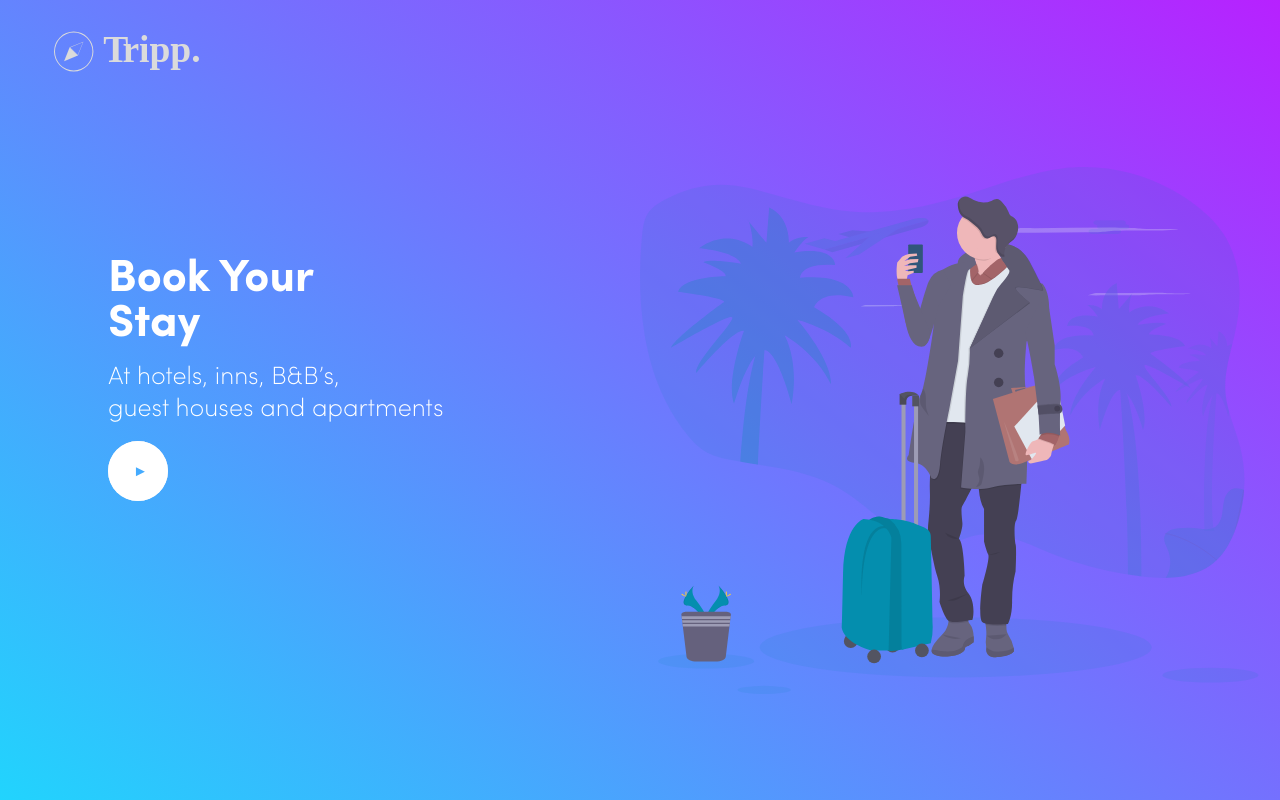
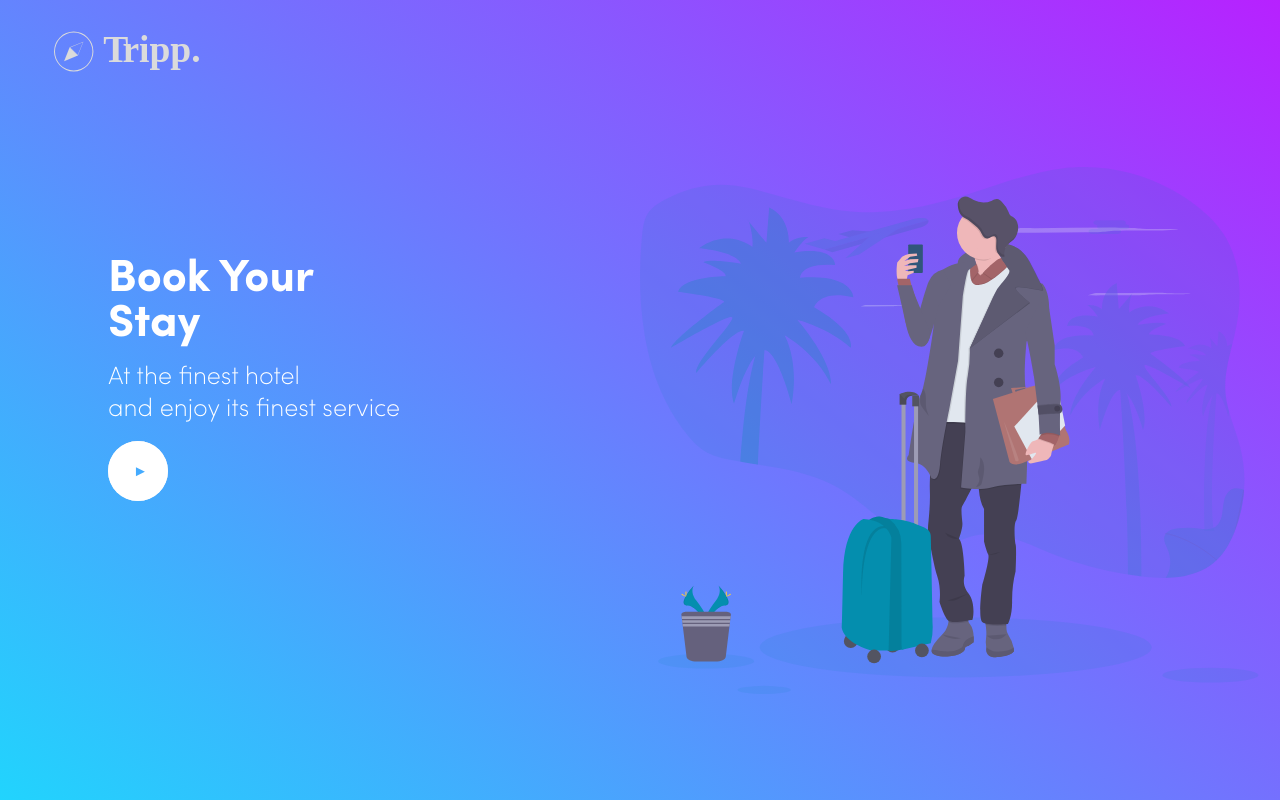
Before and after one commit to himank-goel/tripp, a React (Create React App) app: page / in a window 1280 px wide. Built offline with nearby package versions, Linux system fonts and the light colour scheme.

Commit message:
Minor Change

```diff
--- a/src/App.js
+++ b/src/App.js
@@ -20,9 +20,9 @@ class App extends Component {
               </div>
               <div className="main-text">
                 <span>
-                  At hotels, inns, B&B’s,{" "}
+                  At the finest hotel
                   <br />
-                  guest houses and apartments
+                  and enjoy its finest service
                 </span>
               </div>
               <div>
```
